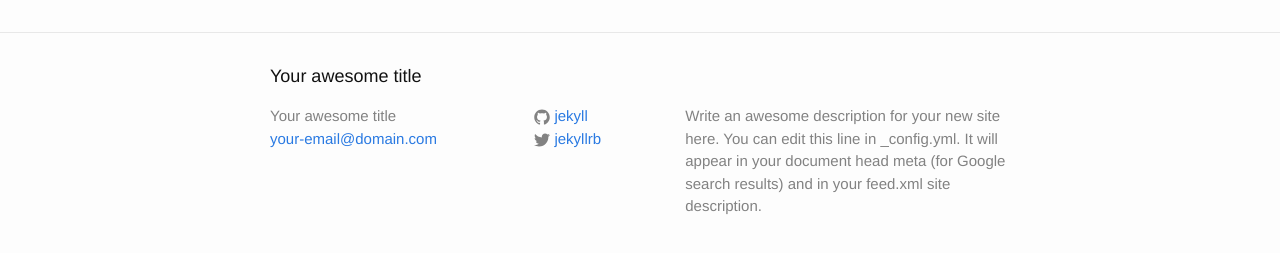
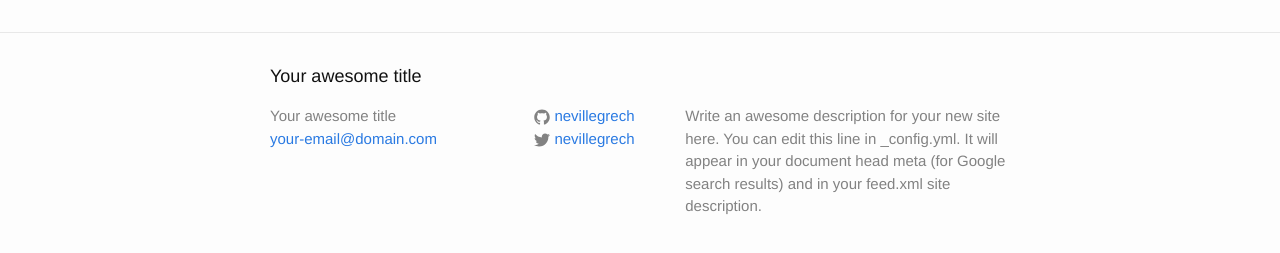
Before and after one commit to nevillegrech/nevillegrech.github.io, a Jekyll site: the page built from index.html, in a window 1280 px wide. Shown: the part 264-517 px from the top of the page. Built offline with Jekyll 4.4.1, drawn with Linux system fonts in a browser that asks for light colours.

Commit message:
modify config

```diff
--- a/_config.yml
+++ b/_config.yml
@@ -5,10 +5,10 @@
   Write an awesome description for your new site here. You can edit this
   line in _config.yml. It will appear in your document head meta (for
   Google search results) and in your feed.xml site description.
-baseurl: "/example" # the subpath of your site, e.g. /blog/
-url: "http://jekyll.github.io" # the base hostname & protocol for your site
-twitter_username: jekyllrb
-github_username:  jekyll
+baseurl: "/" # the subpath of your site, e.g. /blog/
+url: "http://www.nevillegrech.com" # the base hostname & protocol for your site
+twitter_username: nevillegrech
+github_username:  nevillegrech
 
 # Build settings
 markdown: kramdown
```
